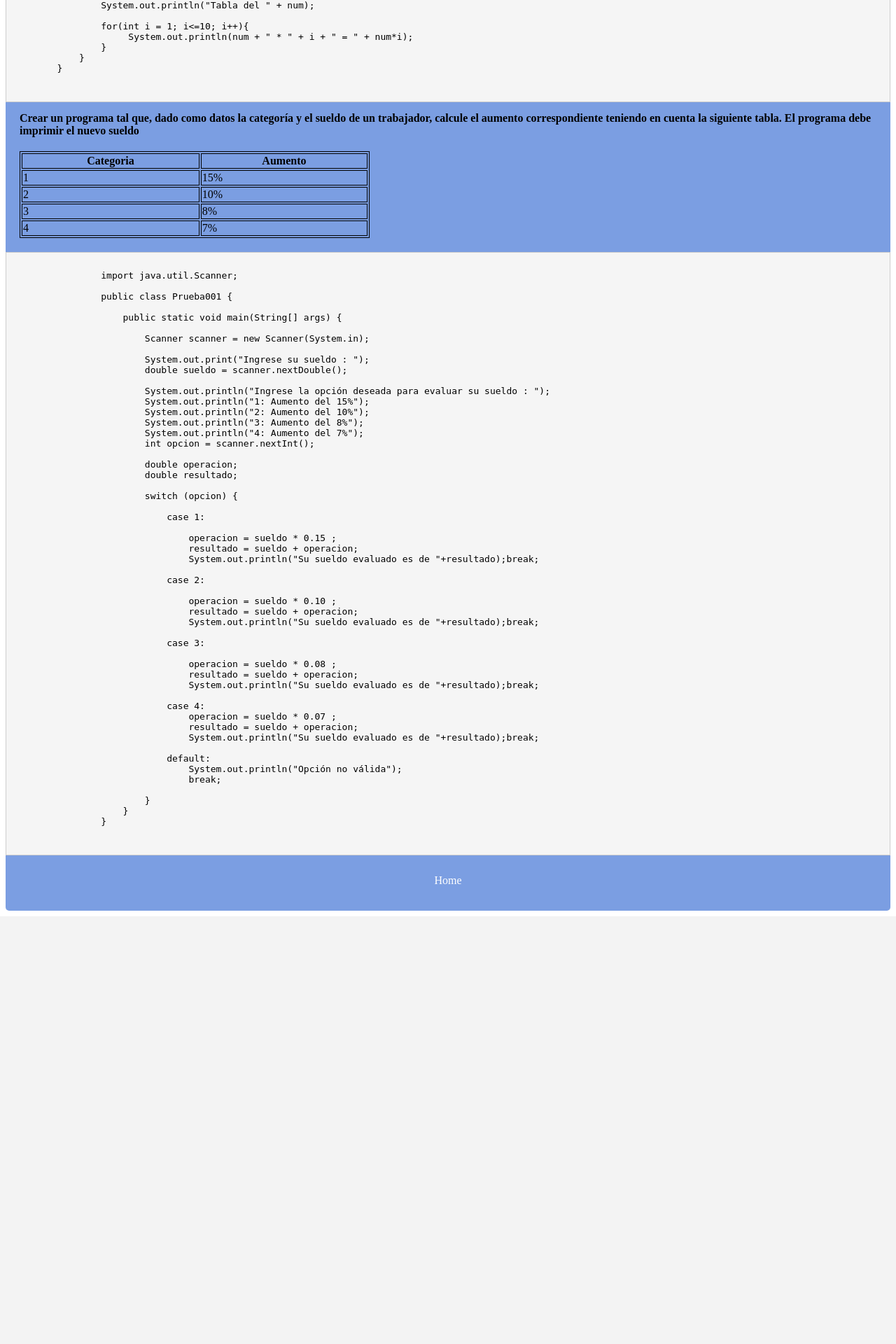
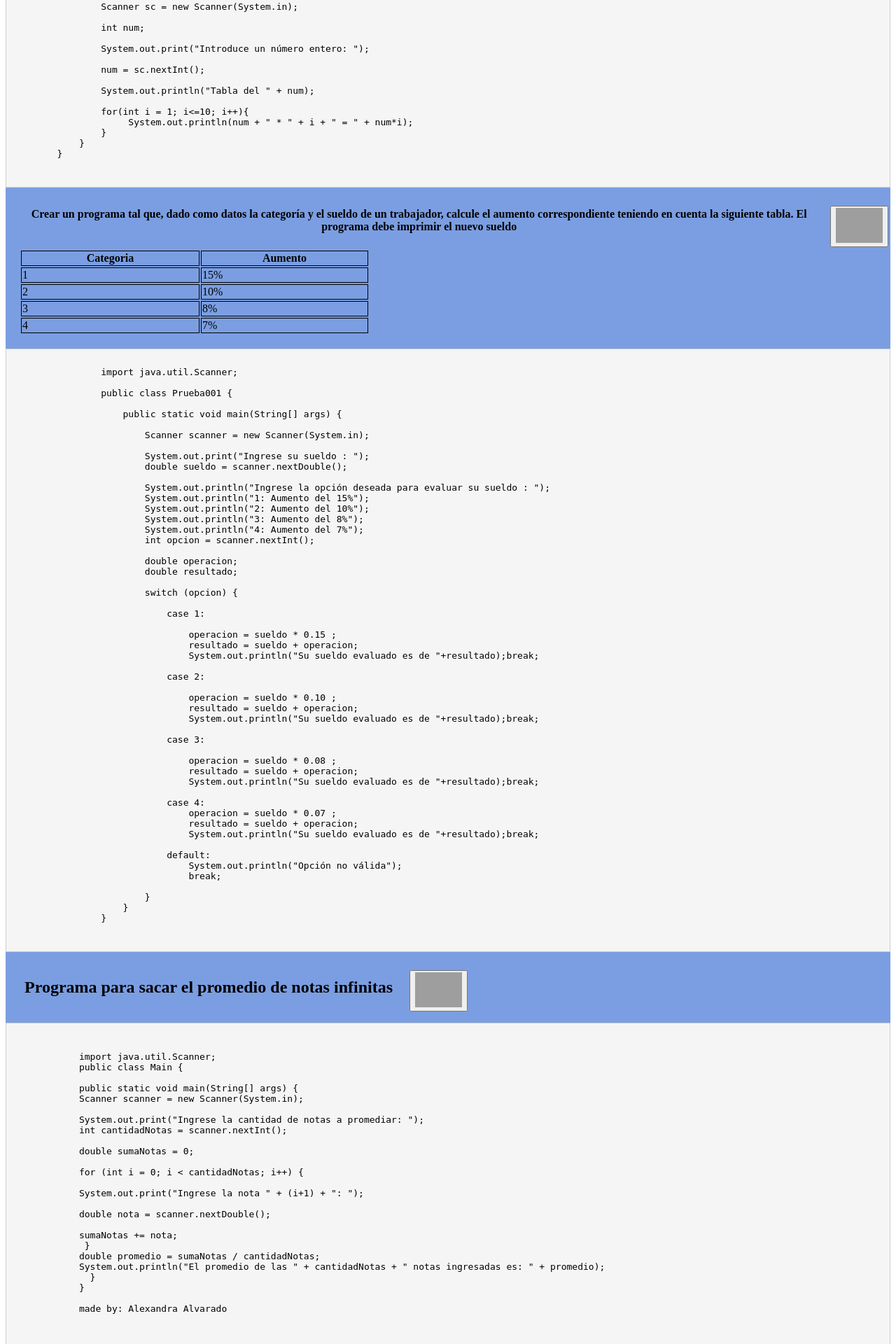
Before and after one commit to Pinguno123/pinguno123.github.io, a PHP site: page /Libreria.html in a window 1280 px wide. Shown: the part 2320-4240 px from the top of the page at 70% size. Before the commit the page ends 3621 px from the top, so only its background shows below. Run offline with PHP 8.4, Linux system fonts and the light colour scheme; lists and menus that the app fills with data are empty; grey boxes are pictures that could not be loaded.

Commit message:
Libreriav002

```diff
--- a/Libreria.html
+++ b/Libreria.html
@@ -3,7 +3,9 @@
   <head>
     <title>Muestra de códigos Java</title>
     <link rel="stylesheet" href="style.css">
+    <meta charset="UTF-8">
     <style>
+
       /* Estilos para el código */
       pre {
         background-color: #f5f5f5;
@@ -12,21 +14,38 @@
         padding: 10px;
         overflow-x: auto;
       }
+
       /* Estilos para los títulos */
       h2 {
         margin-left: 20px;
         margin-bottom: 20px;
       }
+
+      button {
+        margin-left: 20px;
+        margin-top: 10px;
+      }
     </style>
   </head>
   <body>
+
     <header>
-      <h1>Muestra de códigos Java</h1>
+      <h1>Libreria de codigos Java</h1>
     </header>
+
     <main>
+
       <section>
-        <h2 style="padding-bottom: 20px;">Usar objeto Scanner</h2>
-        <pre>
+        <table class="code1">
+
+        <tr id="code1">
+          <th><h2 style="padding-bottom: 20px;">Usar objeto Scanner</h2></th>
+          <th style="float: left;"><button id="btnCopiar"><img src="https://cdn-icons-png.flaticon.com/512/3240/3240400.png" style="height: 50px;"></img></button></th>
+        </tr>
+
+      </table>
+
+        <pre id="textoACopiar">
           <code>
 import java.util.Scanner;
 public class Main {
@@ -37,13 +56,51 @@
           </code>
         </pre>
       </section>
+      <script>
+        //Asigno el evento "click" del botón para provoar el copiado
+        document.getElementById('btnCopiar').addEventListener('click', copiarAlPortapapeles);
+        //Función que lanza el copiado del código
+        function copiarAlPortapapeles(ev){
+            var codigoACopiar = document.getElementById('textoACopiar');    //Elemento a copiar
+            //Debe estar seleccionado en la página para que surta efecto, así que...
+            var seleccion = document.createRange(); //Creo una nueva selección vacía
+            seleccion.selectNodeContents(codigoACopiar);    //incluyo el nodo en la selección
+            //Antes de añadir el intervalo de selección a la selección actual, elimino otros que pudieran existir (sino no funciona en Edge)
+            window.getSelection().removeAllRanges();
+            window.getSelection().addRange(seleccion);  //Y la añado a lo seleccionado actualmente
+            try {
+                var res = document.execCommand('copy'); //Intento el copiado
+                if (res)
+                    exito();
+                else
+                    fracaso();
+
+                mostrarAlerta();
+            }
+            catch(ex) {
+                excepcion();
+            }
+            window.getSelection().removeRange(seleccion);
+        }
+    </script>
+
       <section>
-        <h1 style="margin-left: 20px;">Ejemplo:</h1>
+
+        <table>
+
+          <tr>
+            <th><h1 style="margin-left: 20px;">Ejemplo:</h1></th>
+            <th style="float: left;"><button id="btnCode2"><img src="https://cdn-icons-png.flaticon.com/512/3240/3240400.png"  style="height: 50px;"></img></button></th>
+          </tr>
+
+        </table>
+
         <h2 style="font-size: medium;">Los estudiantes del colegio Padre Arrupe quieren conocer su promedio de notas,
             para ello necesitan solicitar tres notas, así que crean un programa con Java que les
             pide su nombre y sus tres notas, para este programa se pide que analicé con un
             pequeño diagrama en DFD y luego realizar la codificación.</h2>
-        <pre>
+
+        <pre id="Code2">
           <code>
             import javax.sound.sampled.Line;
             import java.util.Scanner;
@@ -97,9 +154,42 @@
           </code>
         </pre>
       </section>
+      <script>
+        //Asigno el evento "click" del botón para provoar el copiado
+        document.getElementById('btnCode2').addEventListener('click', copiarAlPortapapeles);
+        //Función que lanza el copiado del código
+        function copiarAlPortapapeles(ev){
+            var codigoACopiar = document.getElementById('Code2');    //Elemento a copiar
+            //Debe estar seleccionado en la página para que surta efecto, así que...
+            var seleccion = document.createRange(); //Creo una nueva selección vacía
+            seleccion.selectNodeContents(codigoACopiar);    //incluyo el nodo en la selección
+            //Antes de añadir el intervalo de selección a la selección actual, elimino otros que pudieran existir (sino no funciona en Edge)
+            window.getSelection().removeAllRanges();
+            window.getSelection().addRange(seleccion);  //Y la añado a lo seleccionado actualmente
+            try {
+                var res = document.execCommand('copy'); //Intento el copiado
+                if (res)
+                    exito();
+                else
+                    fracaso();
+
+                mostrarAlerta();
+            }
+            catch(ex) {
+                excepcion();
+            }
+            window.getSelection().removeRange(seleccion);
+        }
+    </script>
+
       <section>
-        <h2>Ejemplo de switch case</h2>
-        <pre>
+        <table>
+        <td>
+          <th><h2>Ejemplo de switch case</h2></th>
+          <th style="float: left;"><button id="btnCode3"><img src="https://cdn-icons-png.flaticon.com/512/3240/3240400.png" style="height: 50px;"></img></button></th>
+        </td>
+      </table>
+        <pre id="Code3">
           <code>
             import java.util.Scanner;               //Se importa la clase Scanner
 
@@ -144,9 +234,43 @@
           </code>
         </pre>
       </section>
+      <script>
+        //Asigno el evento "click" del botón para provoar el copiado
+        document.getElementById('btnCode3').addEventListener('click', copiarAlPortapapeles);
+        //Función que lanza el copiado del código
+        function copiarAlPortapapeles(ev){
+            var codigoACopiar = document.getElementById('Code3');    //Elemento a copiar
+            //Debe estar seleccionado en la página para que surta efecto, así que...
+            var seleccion = document.createRange(); //Creo una nueva selección vacía
+            seleccion.selectNodeContents(codigoACopiar);    //incluyo el nodo en la selección
+            //Antes de añadir el intervalo de selección a la selección actual, elimino otros que pudieran existir (sino no funciona en Edge)
+            window.getSelection().removeAllRanges();
+            window.getSelection().addRange(seleccion);  //Y la añado a lo seleccionado actualmente
+            try {
+                var res = document.execCommand('copy'); //Intento el copiado
+                if (res)
+                    exito();
+                else
+                    fracaso();
+
+                mostrarAlerta();
+            }
+            catch(ex) {
+                excepcion();
+            }
+            window.getSelection().removeRange(seleccion);
+        }
+    </script>
+
       <section>
+        <table>
+          <th>
             <h2>Ejemplo de ciclo for</h2>
-        <pre>
+            <th style="float: left;"><button id="btnCode4"><img src="https://cdn-icons-png.flaticon.com/512/3240/3240400.png" style="height: 50px;"></img></button></th>
+          </th>
+        </table>
+
+        <pre id="Code4">
          <code>
             import java.util.Scanner;               //Se importa la clase Scanner
 
@@ -173,20 +297,50 @@
          </code>
         </pre>
       </section>
+
+      <script>
+        //Asigno el evento "click" del botón para provoar el copiado
+        document.getElementById('btnCode4').addEventListener('click', copiarAlPortapapeles);
+        //Función que lanza el copiado del código
+        function copiarAlPortapapeles(ev){
+            var codigoACopiar = document.getElementById('Code4');    //Elemento a copiar
+            //Debe estar seleccionado en la página para que surta efecto, así que...
+            var seleccion = document.createRange(); //Creo una nueva selección vacía
+            seleccion.selectNodeContents(codigoACopiar);    //incluyo el nodo en la selección
+            //Antes de añadir el intervalo de selección a la selección actual, elimino otros que pudieran existir (sino no funciona en Edge)
+            window.getSelection().removeAllRanges();
+            window.getSelection().addRange(seleccion);  //Y la añado a lo seleccionado actualmente
+            try {
+                var res = document.execCommand('copy'); //Intento el copiado
+                if (res)
+                    exito();
+                else
+                    fracaso();
+
+                mostrarAlerta();
+            }
+            catch(ex) {
+                excepcion();
+            }
+            window.getSelection().removeRange(seleccion);
+        }
+    </script>
+
       <section>
-        <h2 style="font-size: medium;">Crear un programa tal que, dado como datos la categoría y el sueldo de un trabajador, calcule el aumento correspondiente teniendo en cuenta la siguiente tabla. El programa debe imprimir   el nuevo sueldo</h2>
-        <style>
-            table, th, td {
-              border:1px solid black;
-            }
-            </style>
+        <table>
+          <td>
+            <th><h2 style="font-size: medium;">Crear un programa tal que, dado como datos la categoría y el sueldo de un trabajador, calcule el aumento correspondiente teniendo en cuenta la siguiente tabla. El programa debe imprimir   el nuevo sueldo</h2></th>
+            <th style="float: left;"><button id="btnCode5"><img src="https://cdn-icons-png.flaticon.com/512/3240/3240400.png" style="height: 50px;"></img></button></th>
+          </td>
+        </table>
+        <div class="tablacodigo">
         <table style="width: 500px; margin-left: 20px; margin-bottom: 20px;">
-            <tr style="text-align: center;">
+            <tr style="text-align: center; border: 1px solid black;">
                 <th>Categoria</th>
                 <th>Aumento</th>
             </tr>
             <tr>
-                <td>1</td>
+                <td style="border: 1px solid black;">1</td>
                 <td>15%</td>
             </tr>
             <tr>
@@ -202,7 +356,8 @@
                 <td>7%</td>
             </tr>
           </table>
-        <pre>
+        </div>
+        <pre id="Code5">
             <code>
                 import java.util.Scanner;
 
@@ -260,8 +415,104 @@
             </code>
         </pre>
       </section>
+      <script>
+        //Asigno el evento "click" del botón para provoar el copiado
+        document.getElementById('btnCode5').addEventListener('click', copiarAlPortapapeles);
+        //Función que lanza el copiado del código
+        function copiarAlPortapapeles(ev){
+            var codigoACopiar = document.getElementById('Code5');    //Elemento a copiar
+            //Debe estar seleccionado en la página para que surta efecto, así que...
+            var seleccion = document.createRange(); //Creo una nueva selección vacía
+            seleccion.selectNodeContents(codigoACopiar);    //incluyo el nodo en la selección
+            //Antes de añadir el intervalo de selección a la selección actual, elimino otros que pudieran existir (sino no funciona en Edge)
+            window.getSelection().removeAllRanges();
+            window.getSelection().addRange(seleccion);  //Y la añado a lo seleccionado actualmente
+            try {
+                var res = document.execCommand('copy'); //Intento el copiado
+                if (res)
+                    exito();
+                else
+                    fracaso();
+
+                mostrarAlerta();
+            }
+            catch(ex) {
+                excepcion();
+            }
+            window.getSelection().removeRange(seleccion);
+        }
+    </script>
+
+      <section>
+        <table>
+          <td>
+            <th><h2>Programa para sacar el promedio de notas infinitas</h2></th>
+            <th style="float: left;"><button id="btnCode6"><img src="https://cdn-icons-png.flaticon.com/512/3240/3240400.png" style="height: 50px;"></img></button></th>
+          </td>
+        </table>
+
+        <pre id="Code6">
+          <code>
+
+            import java.util.Scanner;
+            public class Main {
+
+            public static void main(String[] args) {
+            Scanner scanner = new Scanner(System.in);
+
+            System.out.print("Ingrese la cantidad de notas a promediar: ");
+            int cantidadNotas = scanner.nextInt();
+
+            double sumaNotas = 0;
+
+            for (int i = 0; i < cantidadNotas; i++) {
+
+            System.out.print("Ingrese la nota " + (i+1) + ": ");
+
+            double nota = scanner.nextDouble();
+
+            sumaNotas += nota;
+             }
+            double promedio = sumaNotas / cantidadNotas;
+            System.out.println("El promedio de las " + cantidadNotas + " notas ingresadas es: " + promedio);
+              }
+            }
+
+            made by: Alexandra Alvarado
+
+          </code>
+        </pre>
+      </section>
+      <script>
+        //Asigno el evento "click" del botón para provoar el copiado
+        document.getElementById('btnCode6').addEventListener('click', copiarAlPortapapeles);
+        //Función que lanza el copiado del código
+        function copiarAlPortapapeles(ev){
+            var codigoACopiar = document.getElementById('Code6');    //Elemento a copiar
+            //Debe estar seleccionado en la página para que surta efecto, así que...
+            var seleccion = document.createRange(); //Creo una nueva selección vacía
+            seleccion.selectNodeContents(codigoACopiar);    //incluyo el nodo en la selección
+            //Antes de añadir el intervalo de selección a la selección actual, elimino otros que pudieran existir (sino no funciona en Edge)
+            window.getSelection().removeAllRanges();
+            window.getSelection().addRange(seleccion);  //Y la añado a lo seleccionado actualmente
+            try {
+                var res = document.execCommand('copy'); //Intento el copiado
+                if (res)
+                    exito();
+                else
+                    fracaso();
+
+                mostrarAlerta();
+            }
+            catch(ex) {
+                excepcion();
+            }
+            window.getSelection().removeRange(seleccion);
+        }
+    </script>
       <ul style="text-align: center";>
         <li><a href="index.html">Home</a></li>
+        <li><a href="">pruebas.html</a></li>
     </ul>
     </main>
   </body>
--- a/style.css
+++ b/style.css
@@ -84,3 +84,73 @@ main {
 	padding: 14px 16px;
 	text-decoration: none;
 }
+
+/**Css de prueba**/
+
+
+.text {
+    display: block;
+    font-family: monospace;
+    white-space: pre;
+    margin: 1em 0;
+}
+
+.input_copy_wrapper{
+    width: 450px;
+    padding: 50px;
+    margin : 0 auto;
+}
+
+.input_copy {
+    padding: 15px 25px;
+    background: #eee;
+    border: 2px solid #aaa;
+    color: #000;
+    font-size: .8em;
+}
+
+.input_copy .icon {
+    display: block;
+    max-width: 30px;
+    cursor: pointer;
+    float: right;
+}
+
+.input_copy .icon img{
+    max-width: 30px;
+}
+
+.input_copy .text {
+    display: inline-block;
+    overflow: hidden;
+}
+
+.input_copy_selected {
+    background: #3daee9;
+    color:#fff;
+}
+
+.tooltip {
+  position: absolute;
+  opacity: 0;
+  top: 135px;
+  right: 360px;
+  background-color: #1ab394;
+  border-radius: 5px;
+  color: #fff;
+  padding: 10px 20px;
+  text-transform: none;
+  transition: all 0.75s ease;
+  width: 190px;
+}
+
+.tooltip.active {
+  opacity: 1;
+}
+
+.tablacodigo td {
+	border:1px solid black;
+}
+.tablacodigo th {
+	border: 1px solid black;
+}
```
Also changed, not shown: pruebas.html (added, +57 -0 lines), README.md. Lines whose indentation alone changed are shown as unchanged.
